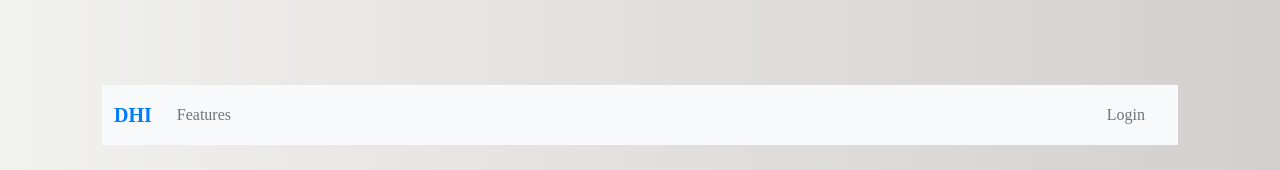
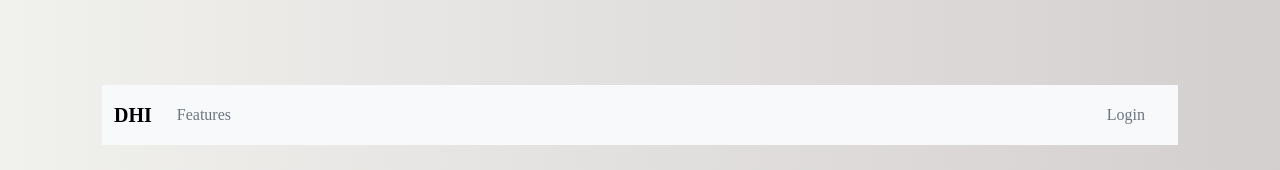
Before and after one commit to IRAHARI-Soso/DHI, a React (Vite) app in the folder src/dhi_frontend/: page / in a window 1280 px wide. Shown: the top 170 px of the page. Built offline with nearby package versions, Linux system fonts and the light colour scheme.

Commit message:
updates from olympic hotel

```diff
--- a/src/dhi_frontend/src/index.scss
+++ b/src/dhi_frontend/src/index.scss
@@ -37,7 +37,7 @@ body {
 
   .navbar-brand {
     font-weight: bold;
-    color: $navbar-brand-color;
+    color: black;
     margin-left: 2px;
     margin-right: 2px;
   }
```
